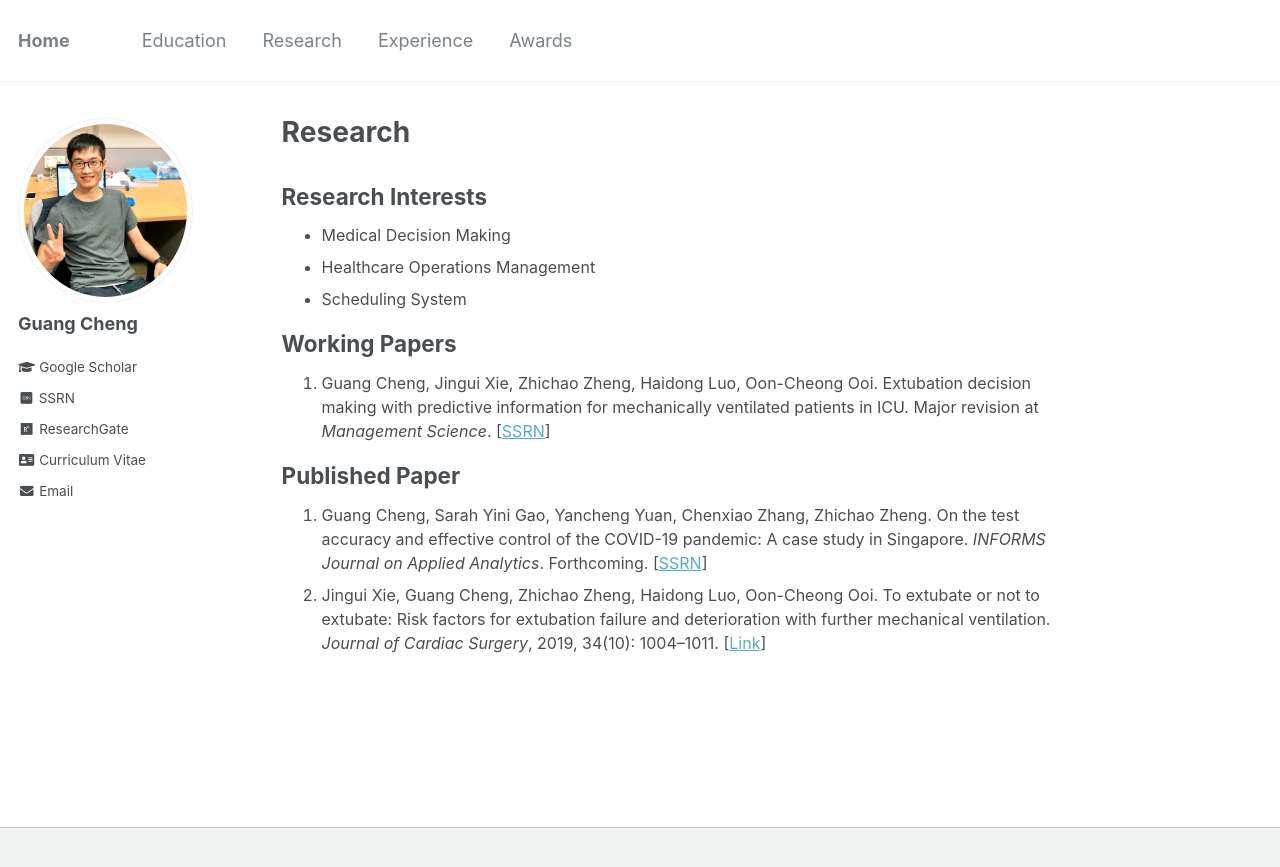
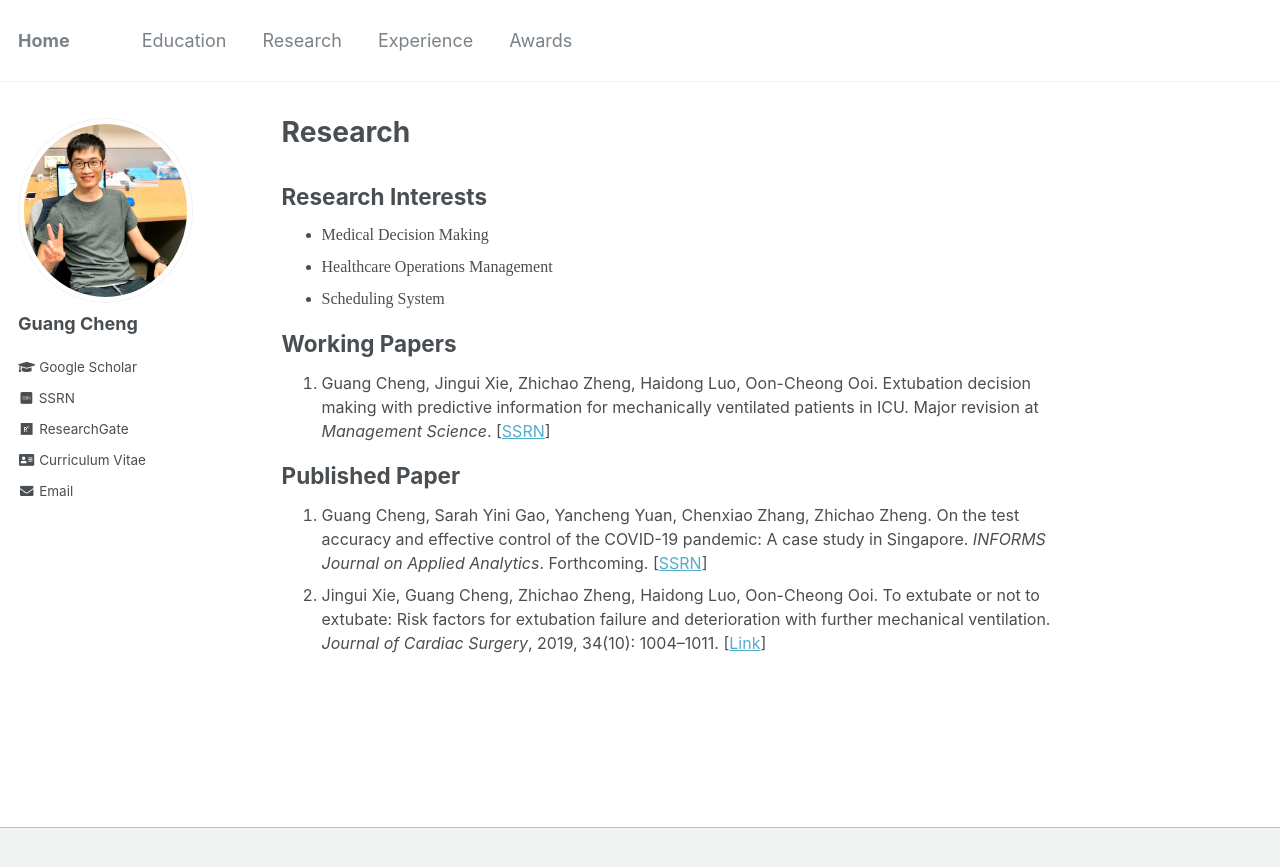
Before and after one commit to gcheng-nus/gcheng-nus.github.io, a Jekyll site: the page built from _pages/research.md, in a window 1280 px wide. Shown: the top 867 px of the page. Built offline with Jekyll 4.4.1, drawn with Linux system fonts in a browser that asks for light colours; some web fonts are replaced.

Commit message:
modify page setting

```diff
--- a/_pages/research.md
+++ b/_pages/research.md
@@ -7,7 +7,7 @@ author_profile: true
 <body>
 
 <h2 style="margin-top: 1em;">Research Interests</h2>
-<ul style="font-size: 16px; margin-top: 0em; margin-bottom: 1.2em;">
+<ul style="font-size: 16px; margin-top: 0em; margin-bottom: 1.2em; font-family: Times New Roman;">
 	<li>Medical Decision Making</li>
 	<li>Healthcare Operations Management</li>
 	<li>Scheduling System</li>
```
